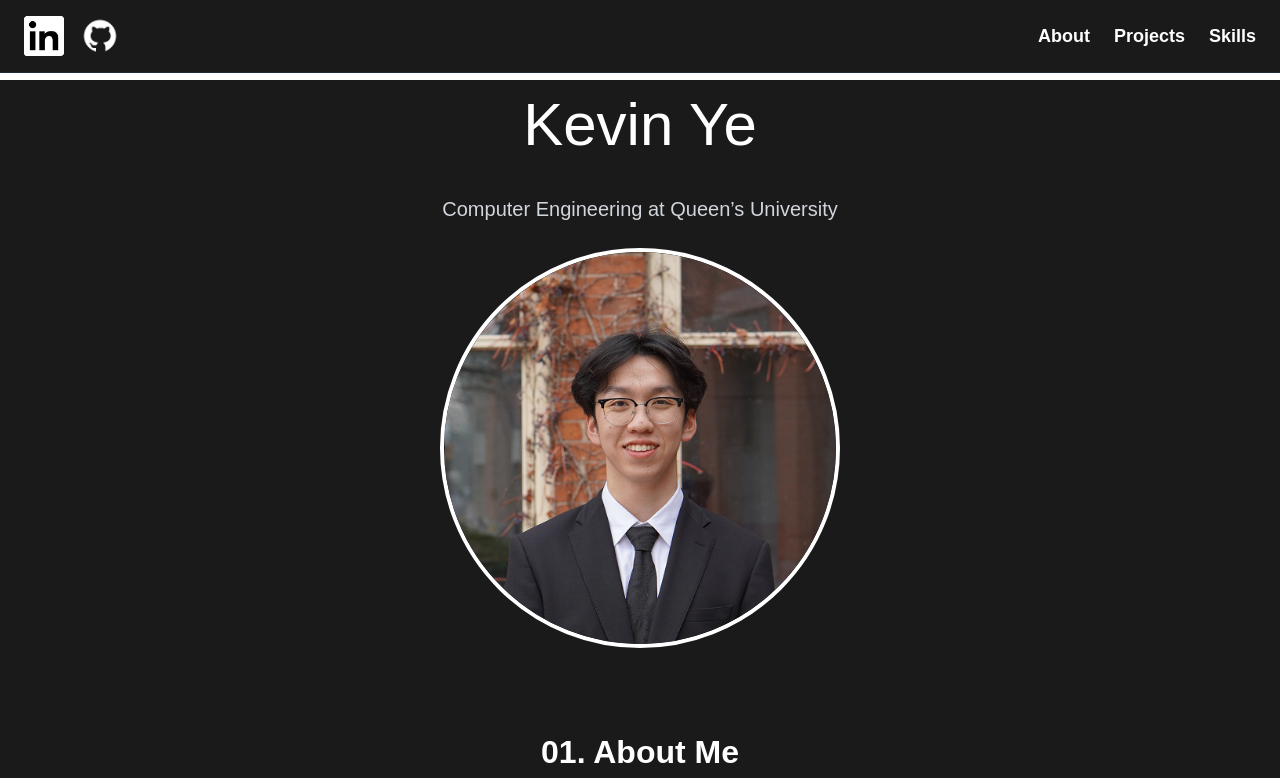
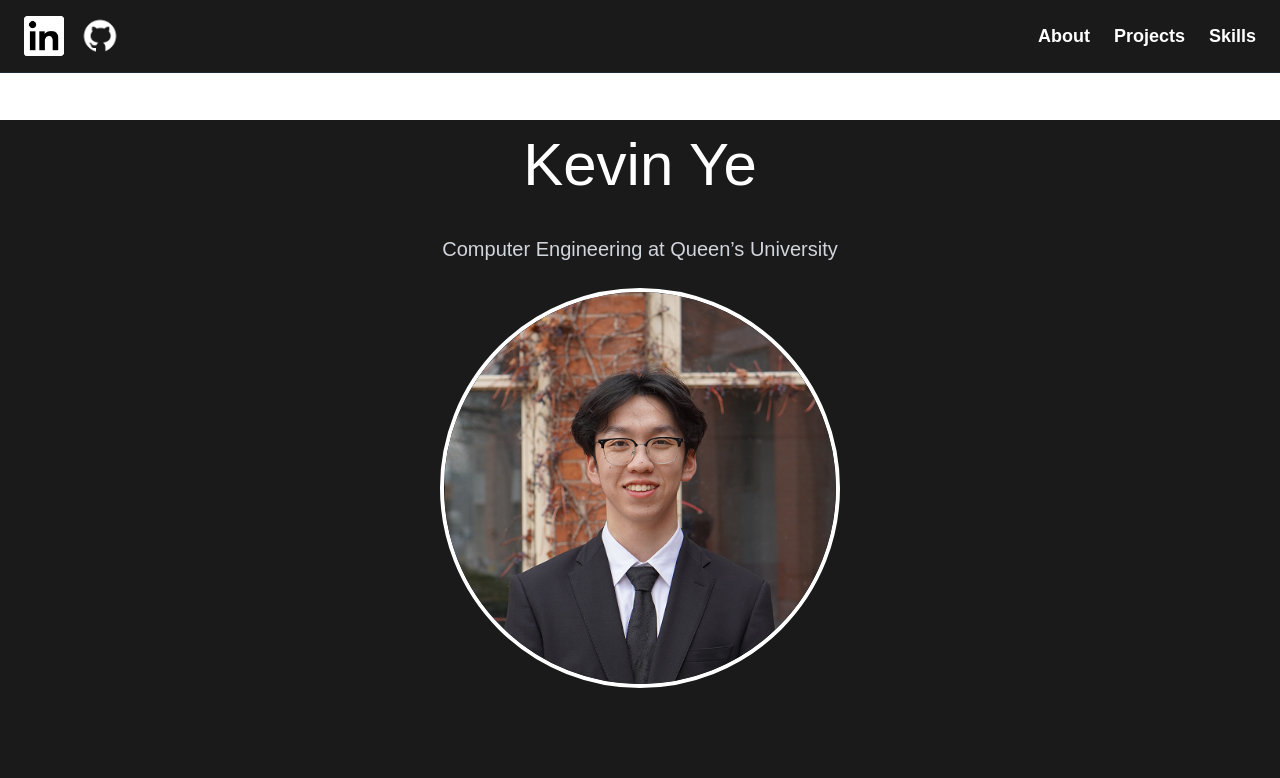
Before and after one commit to kzy0525/website, a Next.js app: page / in a window 1280 px wide. Shown: the top 778 px of the page. Built offline with nearby package versions, Linux system fonts and the light colour scheme; a web font is replaced by a local one.

Commit message:
hover add

```diff
--- a/src/app/page.js
+++ b/src/app/page.js
@@ -24,7 +24,7 @@ export default function Home() {
       </nav>
 
       {/* --- Hero Section --- */}
-      <main className="flex flex-col items-center text-center mt-20 px-4 space-y-6">
+      <main className="flex flex-col items-center text-center mt-30 px-4 space-y-6">
         <h1 className="text-[60px]">Kevin Ye</h1>
         <p className="text-[20px] text-gray-300">Computer Engineering at Queen’s University</p>
         <div className="w-[400px] h-[400px] rounded-full overflow-hidden border-4 border-white">
```
